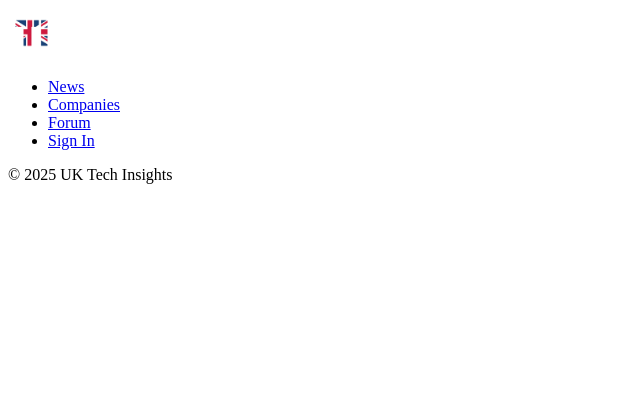
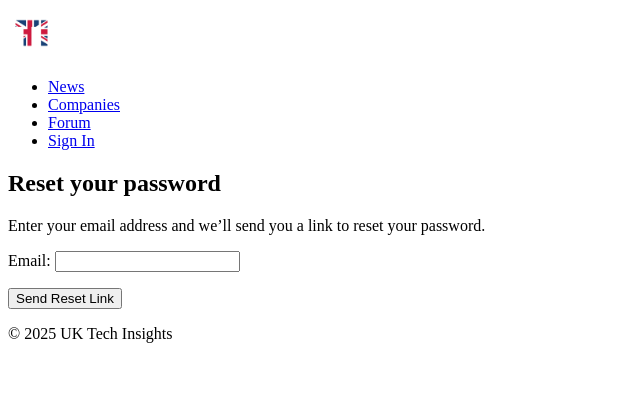
Before and after one commit to Galchov/uk-tech-insights, a Django app: page /accounts/password-reset/ in a window 1280 px wide. Shown: the top 410 px of the page, without its empty margins (0-640 px from the left). Run offline with Django 5.2, Linux system fonts and the light colour scheme.

Commit message:
:sparkles: feat: add password reset cycle

```diff
--- a/apps/accounts/urls.py
+++ b/apps/accounts/urls.py
@@ -8,20 +8,20 @@ urlpatterns = [
     path('register/', views.register_view, name="register"),
 
     path('password-reset/', include([
-        path('', views.password_reset_view, name="password-reset"),
-        path('done/', views.password_reset_done_view, name="password-reset-done"),
-        path('confirm/<uidb64>/<token>/', views.password_reset_confirm_view, name="password-reset-confirm"),
-        path('complete/', views.password_reset_confirm_view, name="password-reset-confirm"),
+        path('', views.password_reset_view, name="password_reset"),
+        path('done/', views.password_reset_done_view, name="password_reset_done"),
+        path('confirm/<uidb64>/<token>/', views.password_reset_confirm_view, name="password_reset_confirm"),
+        path('complete/', views.password_reset_complete_view, name="password_reset_complete"),
     ])),
 
     path('dashboard/', views.dashboard_view, name="dashboard"),
 
     path('profile/<int:pk>/', include([
-        path('', views.profile_details_view, name="profile-details"),
+        path('', views.profile_details_view, name="profile_details"),
         path('edit/', include([
-            path('', views.profile_edit_view, name="profile-edit"),
-            path('change-password/', views.change_password_view, name="change-password"),
-            path('delete/', views.profile_delete_view, name="profile-delete"),
+            path('', views.profile_edit_view, name="profile_edit"),
+            path('change-password/', views.change_password_view, name="change_password"),
+            path('delete/', views.profile_delete_view, name="profile_delete"),
         ])),
     ])),
 ]
--- a/config/settings.py
+++ b/config/settings.py
@@ -136,7 +136,13 @@ STATICFILES_DIRS = [
     BASE_DIR / 'static',
 ]
 
+
 # Default primary key field type
 # https://docs.djangoproject.com/en/5.2/ref/settings/#default-auto-field
 
 DEFAULT_AUTO_FIELD = 'django.db.models.BigAutoField'
+
+
+# Email settings (used for testing)
+
+EMAIL_BACKEND = 'django.core.mail.backends.console.EmailBackend'
--- a/templates/accounts/dashboard.html
+++ b/templates/accounts/dashboard.html
@@ -9,9 +9,9 @@
     <p>This is your personal dashboard</p>
 
     <ul>
-        <li><a href="{% url 'profile-details' 1 %}">View Profile</a></li>
-        <li><a href="{% url 'profile-edit' 1 %}">Edit Profile</a></li>
-        <li><a href="{% url 'change-password' 1 %}">Change Password</a></li>
+        <li><a href="{% url 'profile_details' 1 %}">View Profile</a></li>
+        <li><a href="{% url 'profile_edit' 1 %}">Edit Profile</a></li>
+        <li><a href="{% url 'change_password' 1 %}">Change Password</a></li>
         <li><a href="{% url 'logout' %}">Logout</a></li>
     </ul>
 </main>
--- a/templates/accounts/login.html
+++ b/templates/accounts/login.html
@@ -14,7 +14,7 @@
 
         <button type="submit">Sign In</button>
 
-        <a href="{% url 'password-reset' %}" class="button-link">Forgotten password?</a>
+        <a href="{% url 'password_reset' %}" class="button-link">Forgotten password?</a>
 
         <p>Not having an account?</p>
         <a href="{% url 'register' %}" class="button-link">Register</a>
--- a/templates/accounts/password_reset_request.html
+++ b/templates/accounts/password_reset_request.html
@@ -4,6 +4,12 @@
 
 {% block content %}
 <main>
-
+    <h2>Reset your password</h2>
+    <p>Enter your email address and we’ll send you a link to reset your password.</p>
+    <form method="post">
+        {% csrf_token %}
+        {{ form.as_p }}
+        <button type="submit">Send Reset Link</button>
+    </form>
 </main>
 {% endblock %}
```
Also changed, not shown: apps/accounts/views.py (+10 -4 lines), templates/accounts/password_reset_complete.html (+7 -0 lines), templates/accounts/password_reset_confirm.html (+11 -0 lines), templates/accounts/password_reset_done.html (+7 -0 lines), templates/accounts/password_reset_email.html (added, +11 -0 lines).
